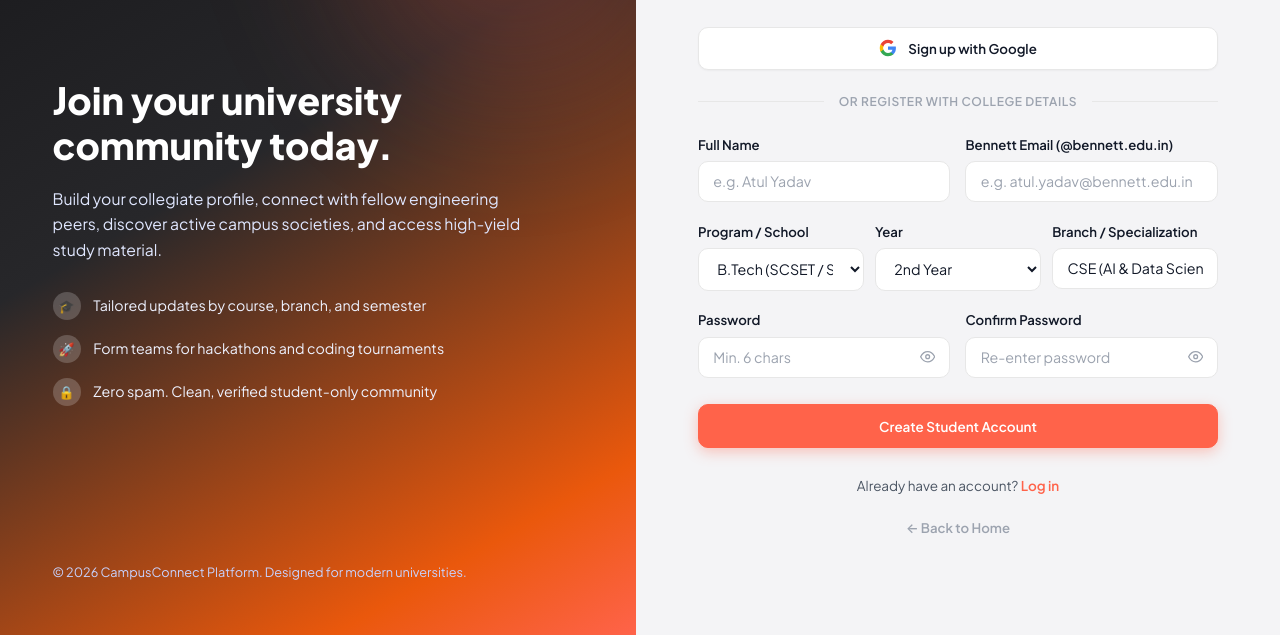
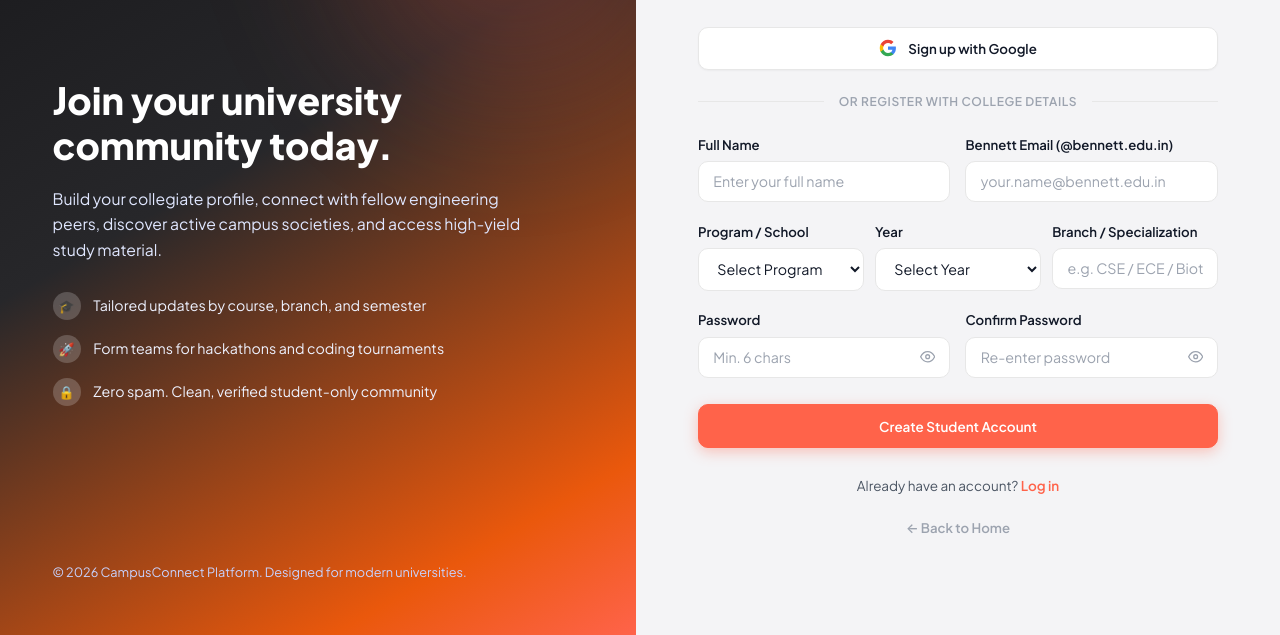
Before and after one commit to codewithatul17/campusconnect, a plain HTML site: page signup.html in a window 1280 px wide. Shown: the part 165-800 px from the top of the page. Drawn offline with Linux system fonts and the light colour scheme.

Commit message:
Remove pre-selected defaults from Program, Year, and Branch signup fields

```diff
--- a/signup.html
+++ b/signup.html
@@ -95,11 +95,11 @@
           <div class="form-row">
             <div class="form-group">
               <label class="form-label" for="signupName">Full Name</label>
-              <input type="text" id="signupName" class="form-control" placeholder="e.g. Atul Yadav" required>
+              <input type="text" id="signupName" class="form-control" placeholder="Enter your full name" required>
             </div>
             <div class="form-group">
               <label class="form-label" for="signupEmail">Bennett Email (@bennett.edu.in)</label>
-              <input type="email" id="signupEmail" class="form-control" placeholder="e.g. atul.yadav@bennett.edu.in" required>
+              <input type="email" id="signupEmail" class="form-control" placeholder="your.name@bennett.edu.in" required>
             </div>
           </div>
 
@@ -108,7 +108,8 @@
             <div class="form-group">
               <label class="form-label" for="signupCourse">Program / School</label>
               <select id="signupCourse" class="form-select" required>
-                <option value="B.Tech" selected>B.Tech (SCSET / SEAS)</option>
+                <option value="" disabled selected>Select Program</option>
+                <option value="B.Tech">B.Tech (SCSET / SEAS)</option>
                 <option value="BCA">BCA (SCSET)</option>
                 <option value="MCA">MCA (SCSET)</option>
                 <option value="BBA">BBA (School of Management)</option>
@@ -121,8 +122,9 @@
             <div class="form-group">
               <label class="form-label" for="signupYear">Year</label>
               <select id="signupYear" class="form-select" required>
+                <option value="" disabled selected>Select Year</option>
                 <option value="1st Year">1st Year</option>
-                <option value="2nd Year" selected>2nd Year</option>
+                <option value="2nd Year">2nd Year</option>
                 <option value="3rd Year">3rd Year</option>
                 <option value="4th Year">4th Year</option>
                 <option value="5th Year">5th Year (Law)</option>
@@ -131,7 +133,7 @@
 
             <div class="form-group">
               <label class="form-label" for="signupBranch">Branch / Specialization</label>
-              <input type="text" id="signupBranch" class="form-control" placeholder="e.g. CSE (AI & Data Science)" value="CSE (AI & Data Science)" required>
+              <input type="text" id="signupBranch" class="form-control" placeholder="e.g. CSE / ECE / Biotech / Media" value="" required>
             </div>
           </div>
 
```
